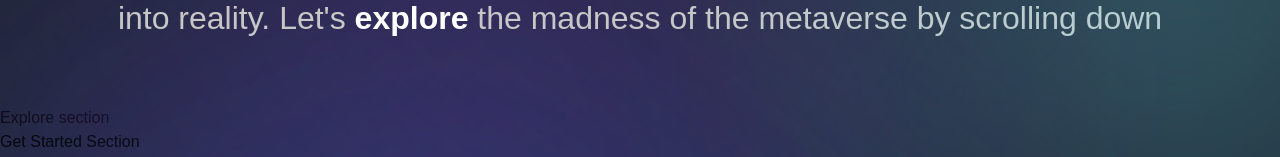
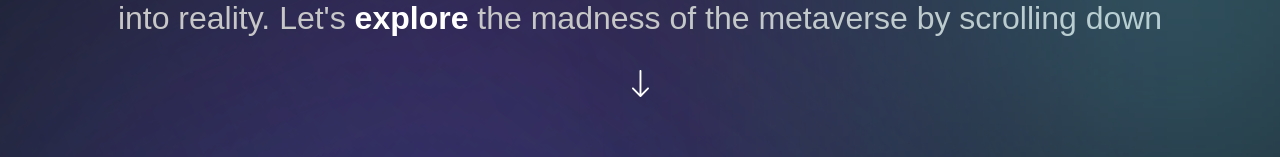
Before and after one commit to pronoia9/metaverse-madness, a Next.js app: page / in a window 1280 px wide. Shown: the part 1395-1552 px from the top of the page. Built offline with nearby package versions, Linux system fonts and the light colour scheme.

Commit message:
add down arrow

```diff
--- a/sections/About.jsx
+++ b/sections/About.jsx
@@ -21,6 +21,12 @@
         variants={fadeIn('up', 'tween', 0.2, 1)}>
         <span className='font-extrabold text-white'>Metaverse</span> is a new thing in the future, where you can enjoy the virtual world by feeling like it's really real, you can feel what you feel in this metaverse world, because this is really the <span className='font-extrabold text-white'>madness of the metaverse</span> of today, using only <span className='font-extrabold text-white'>VR</span> devices you can easily explore the metaverse world you want, turn your dreams into reality. Let's <span className='font-extrabold text-white'>explore</span> the madness of the metaverse by scrolling down
       </motion.p>
+      <motion.img
+        className="w-[18px] h-[28px] object-contain mt-[28px]"
+        variants={fadeIn('up', 'tween', 0.3, 1)}
+        src="/arrow-down.svg"
+        alt="arrow down"
+      />
     </motion.div>
   </section>
 );
```
